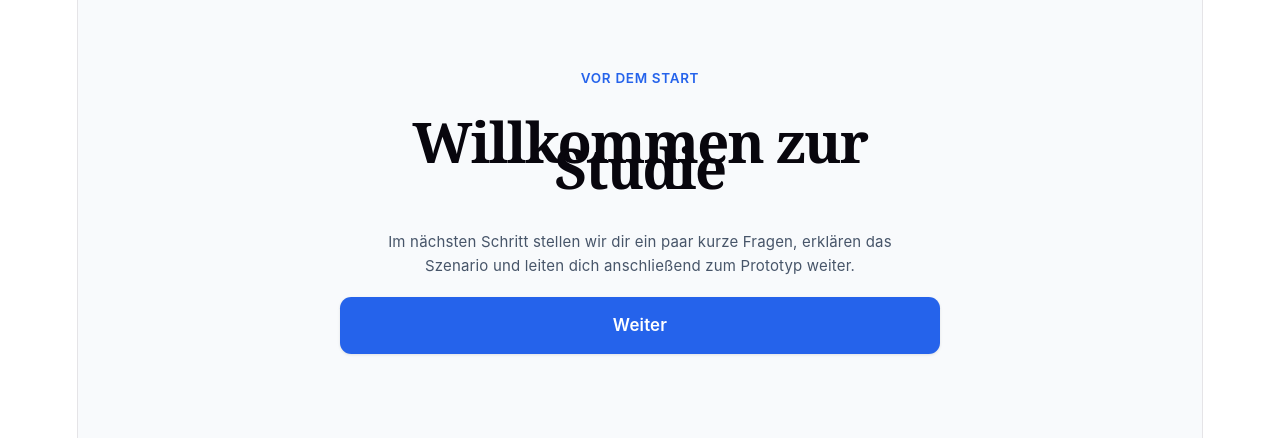
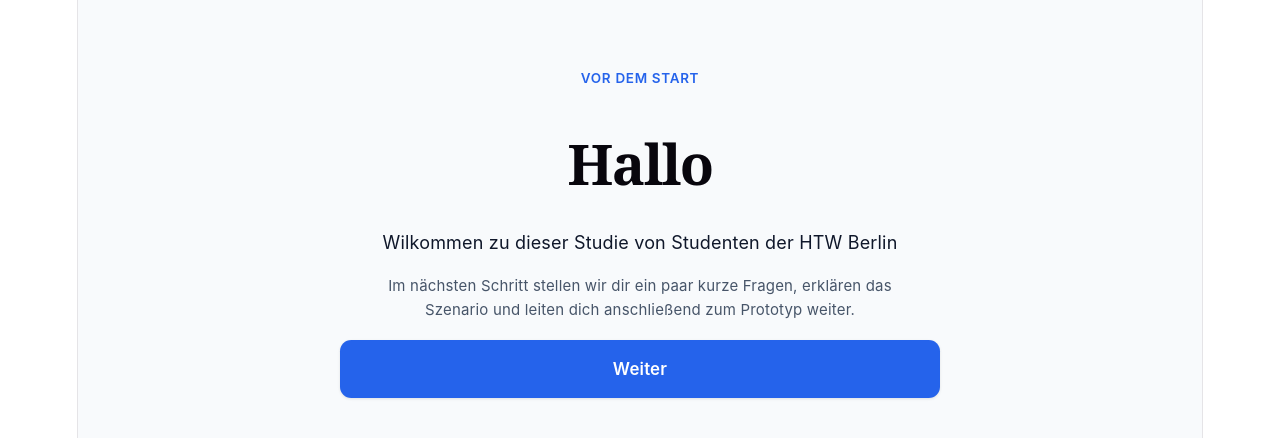
Before and after one commit to Nemozi/SmartCityPrototype, a Vue app: page / in a window 1280 px wide. Shown: the top 438 px of the page. Built offline with nearby package versions, Linux system fonts and the light colour scheme.

Commit message:
Add landing Page

```diff
--- a/src/App.vue
+++ b/src/App.vue
@@ -11,7 +11,10 @@
       <div v-if="step === 'briefing'" class="site-page">
         <div class="site-page-inner">
           <p class="eyebrow">Vor dem Start</p>
-          <h1 class="font-display text-[28px] text-[var(--ink)] mb-3">Willkommen zur Studie</h1>
+          <h1 class="font-display text-2xl sm:text-[28px] leading-tight text-[var(--ink)] mb-3">
+            Hallo
+          </h1>
+          <p>Wilkommen zu dieser Studie von Studenten der HTW Berlin </p>
           <p class="p-4 mb-10 text-[15px] leading-relaxed text-[var(--ink-soft)]">
           Im nächsten Schritt stellen wir dir ein paar kurze Fragen, erklären das Szenario und
           leiten dich anschließend zum Prototyp weiter.
```
